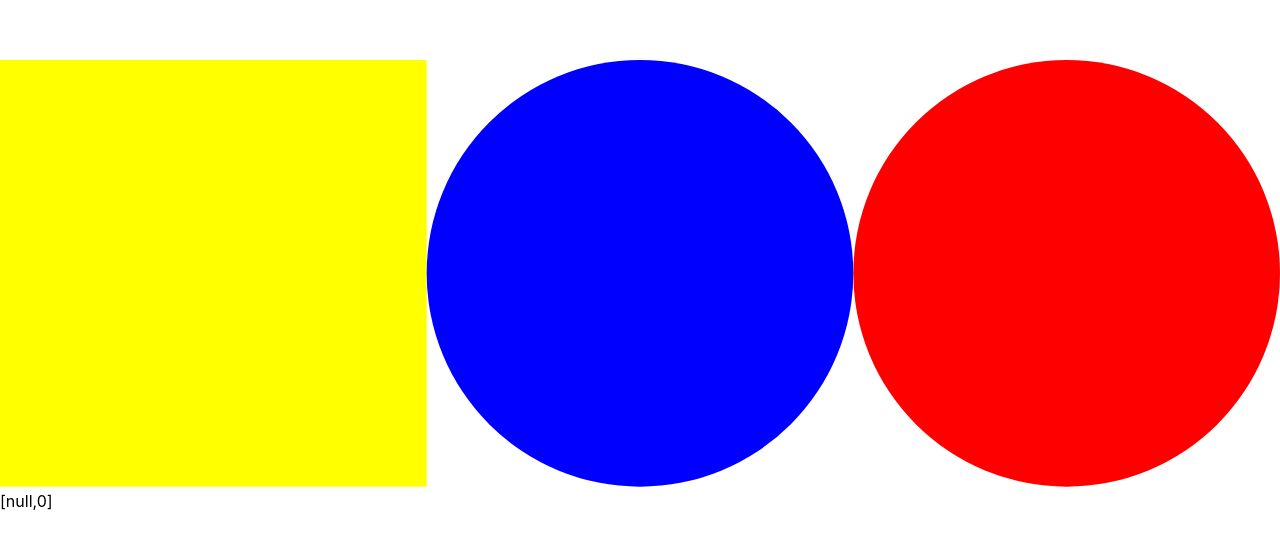
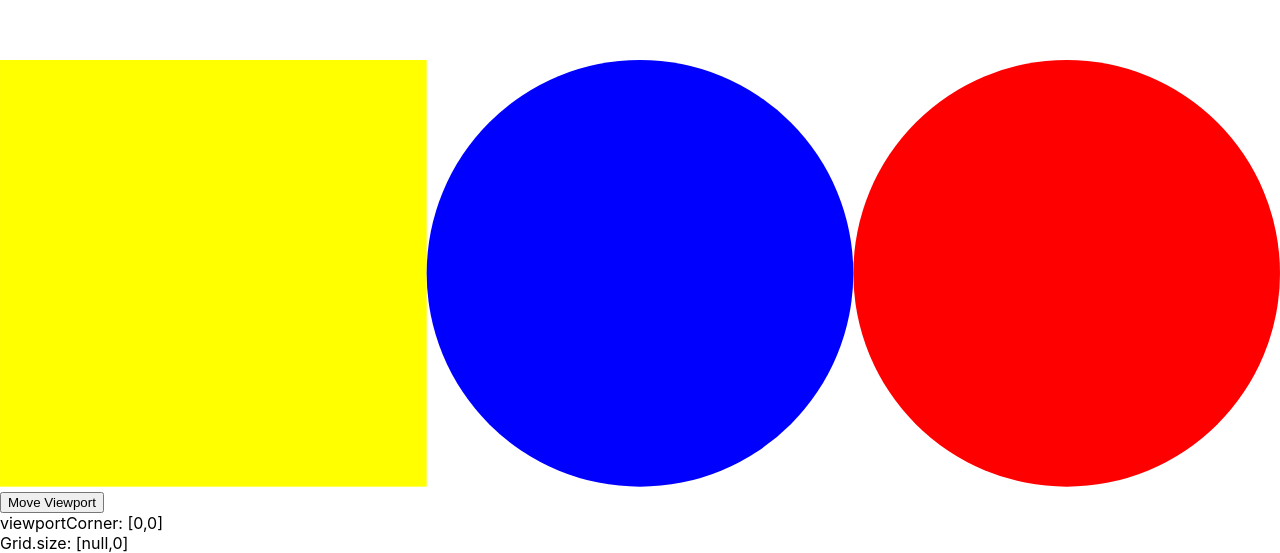
Before and after one commit to chrisbolin/megapixel, a React (Create React App) app: page / in a window 1280 px wide. Shown: the part 1224-1777 px from the top of the page. Before the commit the page ends 1735 px from the top, so only its background shows below. Built offline with nearby package versions, Linux system fonts and the light colour scheme.

Commit message:
quick hack for viewport

```diff
--- a/src/App.tsx
+++ b/src/App.tsx
@@ -5,10 +5,17 @@ import './App.css';
 import { Grid, NullableNumber, useGrid } from './Grid';
 
 function useAppState({ viewSquareSize }: { viewSquareSize: number }) {
-  const [currentColorIndex, setCurrentColorIndex] = useState(0);
+  const [colorIndex, setColorIndex] = useState(0);
+  const [viewportCorner, setViewportCorner] = useState([0, 0]);
   const grid = useGrid({ viewSquareSize });
 
-  return { currentColorIndex, setCurrentColorIndex, grid };
+  return {
+    colorIndex,
+    setColorIndex,
+    viewportCorner,
+    setViewportCorner,
+    grid,
+  };
 }
 
 type AppState = ReturnType<typeof useAppState>;
@@ -64,7 +71,7 @@ function BoxGrid(
 
     if (typeof value !== 'number') {
       // no value selected
-      state.grid.set(x, y, state.currentColorIndex);
+      state.grid.set(x, y, state.colorIndex);
     }
   }
 
@@ -73,7 +80,7 @@ function BoxGrid(
     onTouchMove={handleTouchChange}
     onTouchStart={handleTouchChange}
   >
-    {state.grid.viewSquare(0, 0).map((row, yIndex) => row.map((value, index) => <Box
+    {state.grid.viewSquare(state.viewportCorner[0], state.viewportCorner[1]).map((row, yIndex) => row.map((value, index) => <Box
       value={value}
       yIndex={yIndex}
       xIndex={index}
@@ -90,9 +97,9 @@ function ColorPicker({ state, palette }: { state: AppState, palette: Palette })
   const viewBox = `0 0 ${palette.length * dimensionInPixels} ${dimensionInPixels}`;
   return <svg viewBox={viewBox}>
     {palette.map((color, index) => {
-      const active = index === state.currentColorIndex;
+      const active = index === state.colorIndex;
       return <rect
-        onClick={() => state.setCurrentColorIndex(index)}
+        onClick={() => state.setColorIndex(index)}
         key={color}
         fill={color}
         width={dimensionInPixels}
@@ -104,6 +111,12 @@ function ColorPicker({ state, palette }: { state: AppState, palette: Palette })
     })
     }
   </svg>;
+}
+
+function ViewportPicker({ state }: { state: AppState }) {
+  const [x, y] = state.viewportCorner;
+  const handleClick = () => state.setViewportCorner([x + 1, y + 1]);
+  return <button onClick={handleClick}>Move Viewport</button>;
 }
 
 function App() {
@@ -123,7 +136,13 @@ function App() {
         pixelsPerBox={pixelsPerBox}
       />
       <ColorPicker state={state} palette={palette} />
-      {JSON.stringify(state.grid.size)}
+      <ViewportPicker state={state} />
+      <div>
+        viewportCorner: {JSON.stringify(state.viewportCorner)}
+      </div>
+      <div>
+        Grid.size: {JSON.stringify(state.grid.size)}
+      </div>
     </div>
   );
 }
```
